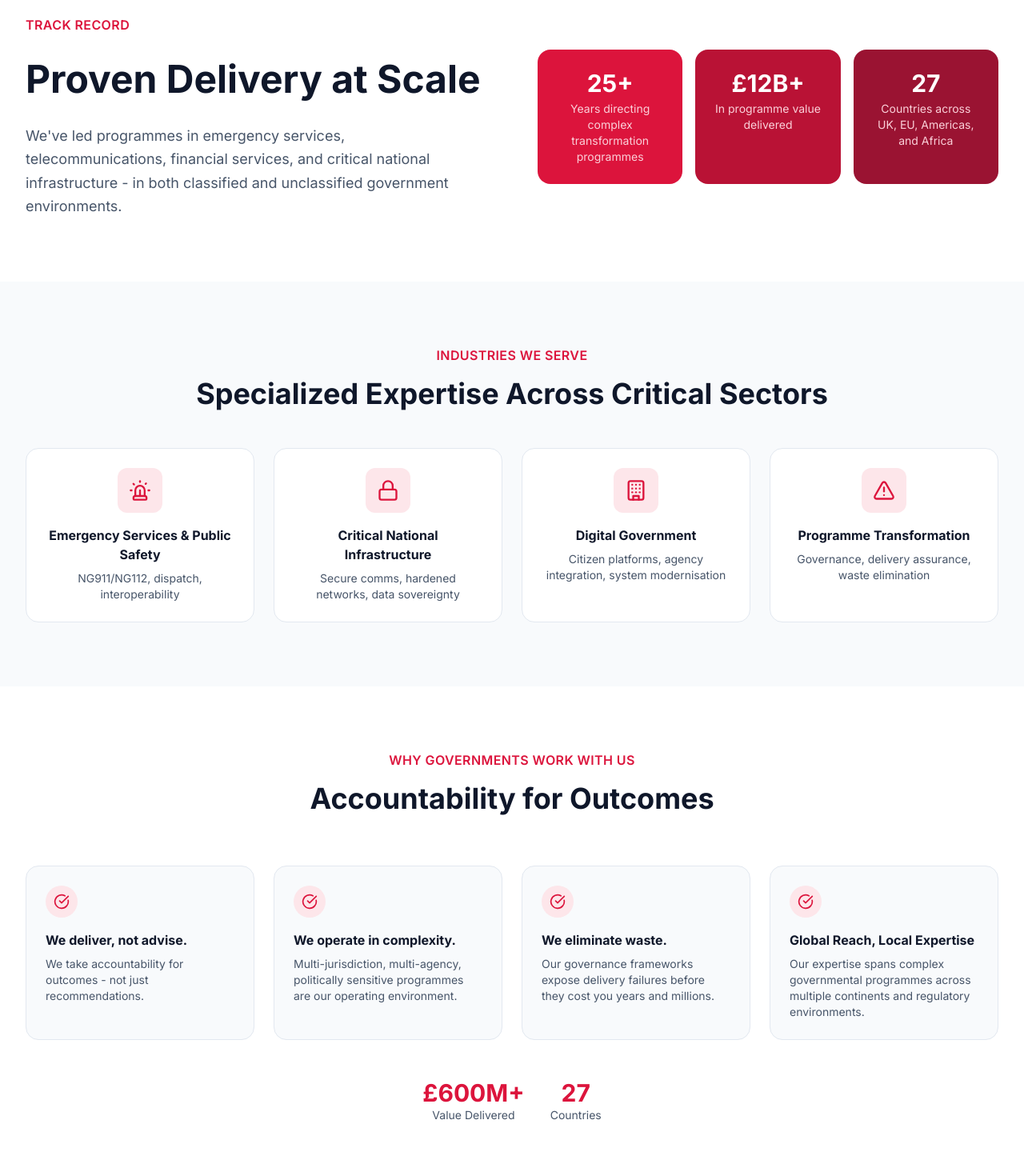
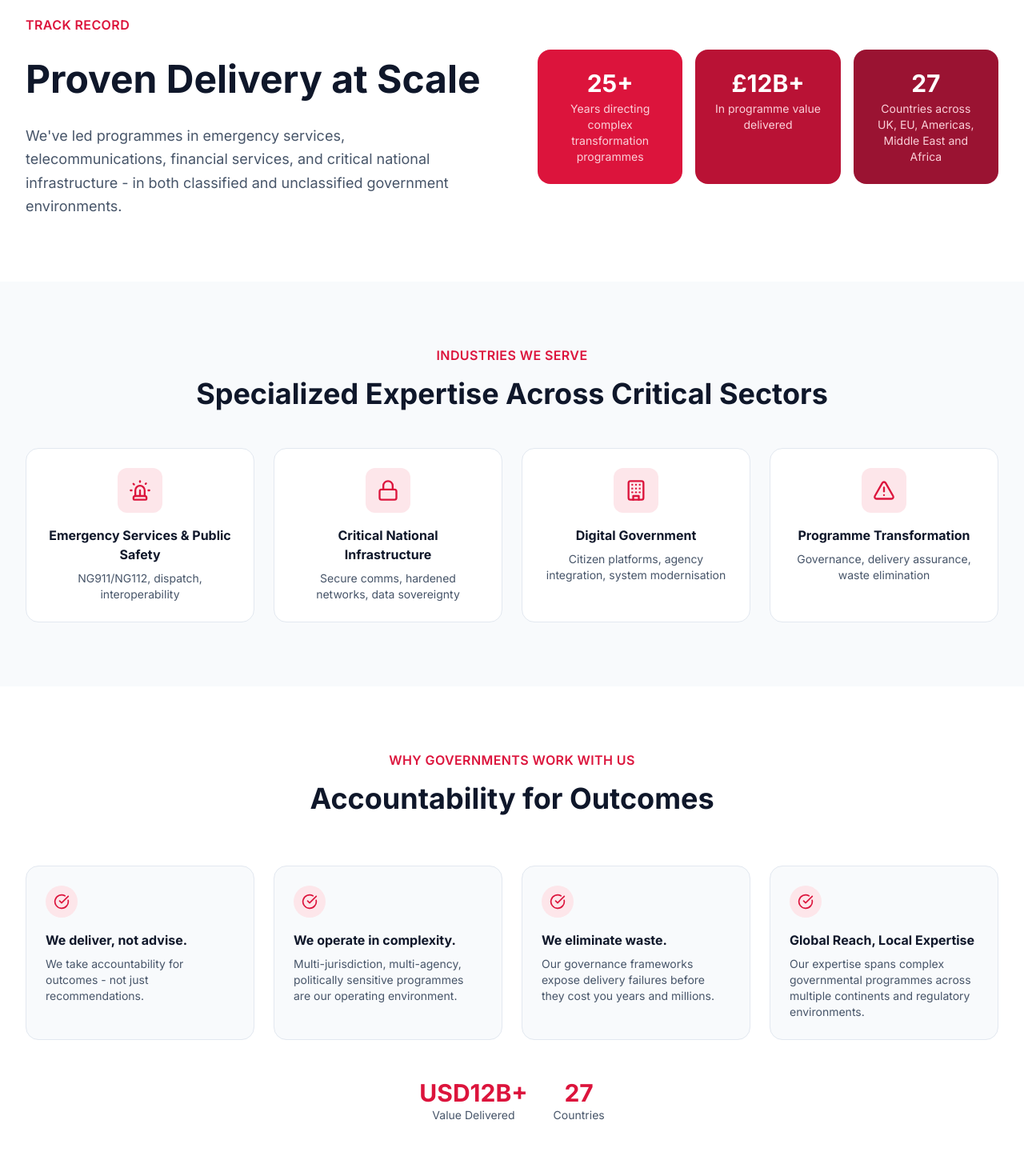
Before and after one commit to gsagecom/crimson, a Next.js app: page / in a window 1280 px wide. Shown: the part 1880-3350 px from the top of the page at 80% size. Built offline with nearby package versions, Linux system fonts and the light colour scheme.

Commit message:
Update country regions and financial figures

```diff
--- a/src/app/page.tsx
+++ b/src/app/page.tsx
@@ -218,7 +218,7 @@ export default function Home() {
               <div className="bg-crimson-800 text-white p-6 rounded-2xl text-center">
                 <div className="text-3xl font-bold mb-1">27</div>
                 <div className="text-crimson-200 text-sm">
-                  Countries across UK, EU, Americas, and Africa
+                  Countries across UK, EU, Americas, Middle East and Africa
                 </div>
               </div>
             </div>
@@ -284,7 +284,7 @@ export default function Home() {
 
           <div className="flex justify-center gap-8 mt-12">
             <div className="text-center">
-              <div className="text-3xl font-bold text-crimson-600">£600M+</div>
+              <div className="text-3xl font-bold text-crimson-600">USD12B+</div>
               <div className="text-slate-600 text-sm">Value Delivered</div>
             </div>
             <div className="text-center">
```
